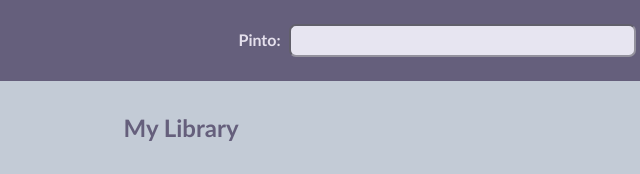
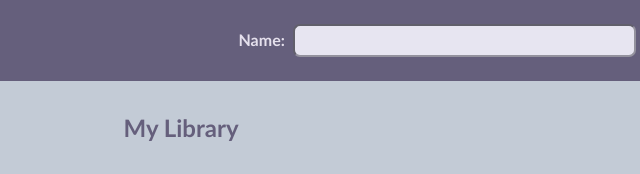
Before and after one commit to AntonioEduardoVicente/moviesLibrary, a plain HTML site: page index.html in a window 1280 px wide. Shown: the top 174 px of the page, 459-1099 px from the left. Drawn offline with nearby package versions, Linux system fonts and the light colour scheme.

Commit message:
update 1.4 (html corrections)

```diff
--- a/index.html
+++ b/index.html
@@ -15,7 +15,7 @@
         <h2><i class="bi bi-film"></i>Movies Library</h2>
         <section id="searchContainer">
             <div class="nameWrapper">
-                <label for="movieName">Pinto: </label>
+                <label for="movieName">Name: </label>
                 <input type="text" id="movieName">
             </div>
             <div class="yearWrapper">
```
